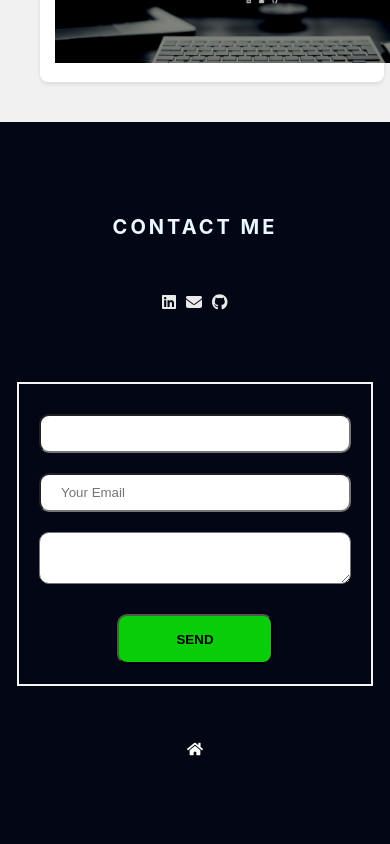
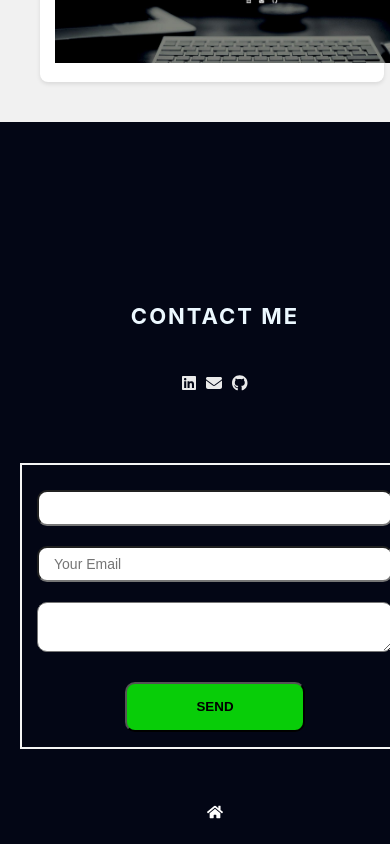
Before and after one commit to akularamanamma/Portofilofrontend, a React (Create React App) app: page / in a window 390 px wide. Shown: the part 5400-6244 px from the top of the page. Built offline with nearby package versions, Linux system fonts and the light colour scheme.

Commit message:
Update Contact.css

```diff
--- a/src/components/css/Contact.css
+++ b/src/components/css/Contact.css
@@ -1,48 +1,42 @@
-.contact-sec{
+/* Contact Section */
+.contact-sec {
     display: flex;
     background-color: #030615;
     min-height: 100vh;
     align-items: center;
-    justify-self: center;
+    justify-content: center;
     flex-direction: column;
-    min-width: 100vw;
-    padding: 40px;
+    width: 100%; /* Full width */
+    padding: 40px 20px;
 }
 
-form{
-    margin: 30px;
+/* Form Styling */
+form {
+    margin: 30px 0;
     align-items: center;
-    justify-self: center;
+    justify-content: center;
     flex-direction: column;
     display: flex;
     border: 2px solid whitesmoke;
-    height: auto;
-    width: 80%;
+    width: 90%;
     max-width: 500px;
     padding: 20px;
     background-color: #030615;
-    box-sizing: 10px;
+    box-sizing: border-box;
 }
 
-input{
-   border-radius: 10px;
-   padding: 10px 20px;
-   width: 100%;
-   margin: 10px 0;
-   box-sizing: border-box;
-
-}
-
-
-textarea{
+/* Input Fields */
+input, textarea {
     border-radius: 10px;
     padding: 10px 20px;
     width: 100%;
     margin: 10px 0;
     box-sizing: border-box;
- }
+    /* font-size: 16px; */
+}
 
-button{
+/* Button Styling */
+button {
     height: 50px;
     width: 50%;
     max-width: 200px;
@@ -51,9 +45,16 @@ button{
     font-weight: bold;
     background-color: rgba(9, 208, 9, 0.99);
     border-radius: 10px;
+    cursor: pointer;
+    transition: background 0.3s ease-in-out;
 }
 
-.heading{
+button:hover {
+    background-color: rgba(5, 180, 5, 0.99);
+}
+
+/* Contact Heading */
+.heading {
     color: #ecf8ff;
     font-size: 26px;
     font-weight: 700;
@@ -61,11 +62,33 @@ button{
     text-transform: uppercase;
     letter-spacing: 3px;
     line-height: 1.5;
-    margin: 50px;
+    margin: 30px;
 }
 
+/* ✅ Mobile Responsive Design */
 @media only screen and (max-width: 768px) {
+    .contact-sec {
+        padding: 20px;
+    }
+
+    form {
+        width: 100%;
+        padding: 15px;
+    }
+
+    input, textarea {
+        font-size: 14px;
+        padding: 8px 15px;
+    }
+
     .heading {
-        font-size: 20px;
+        font-size: 22px;
+        margin: 20px;
+        letter-spacing: 2px;
+    }
+
+    button {
+        width: 80%;
+        max-width: 180px;
     }
 }
```
